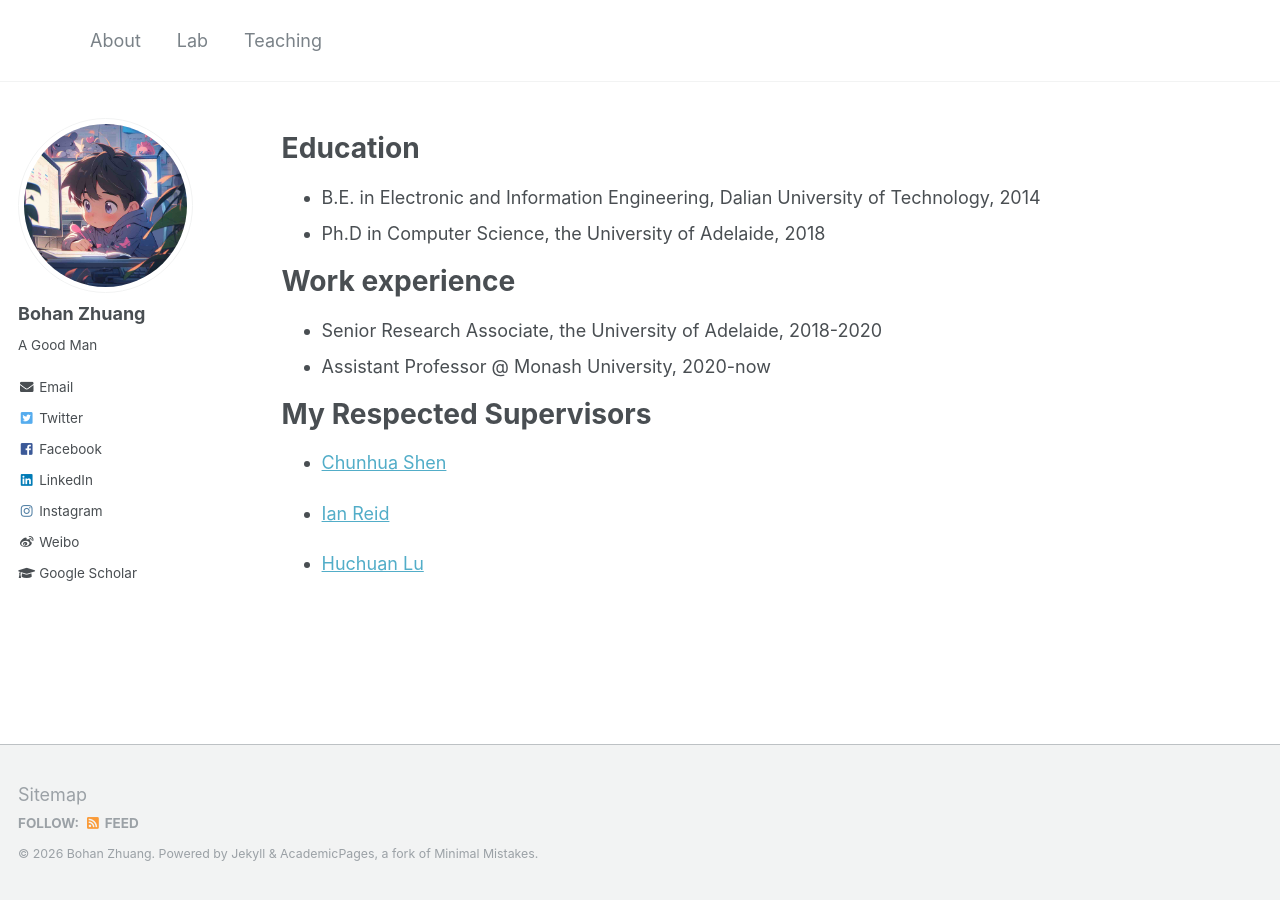
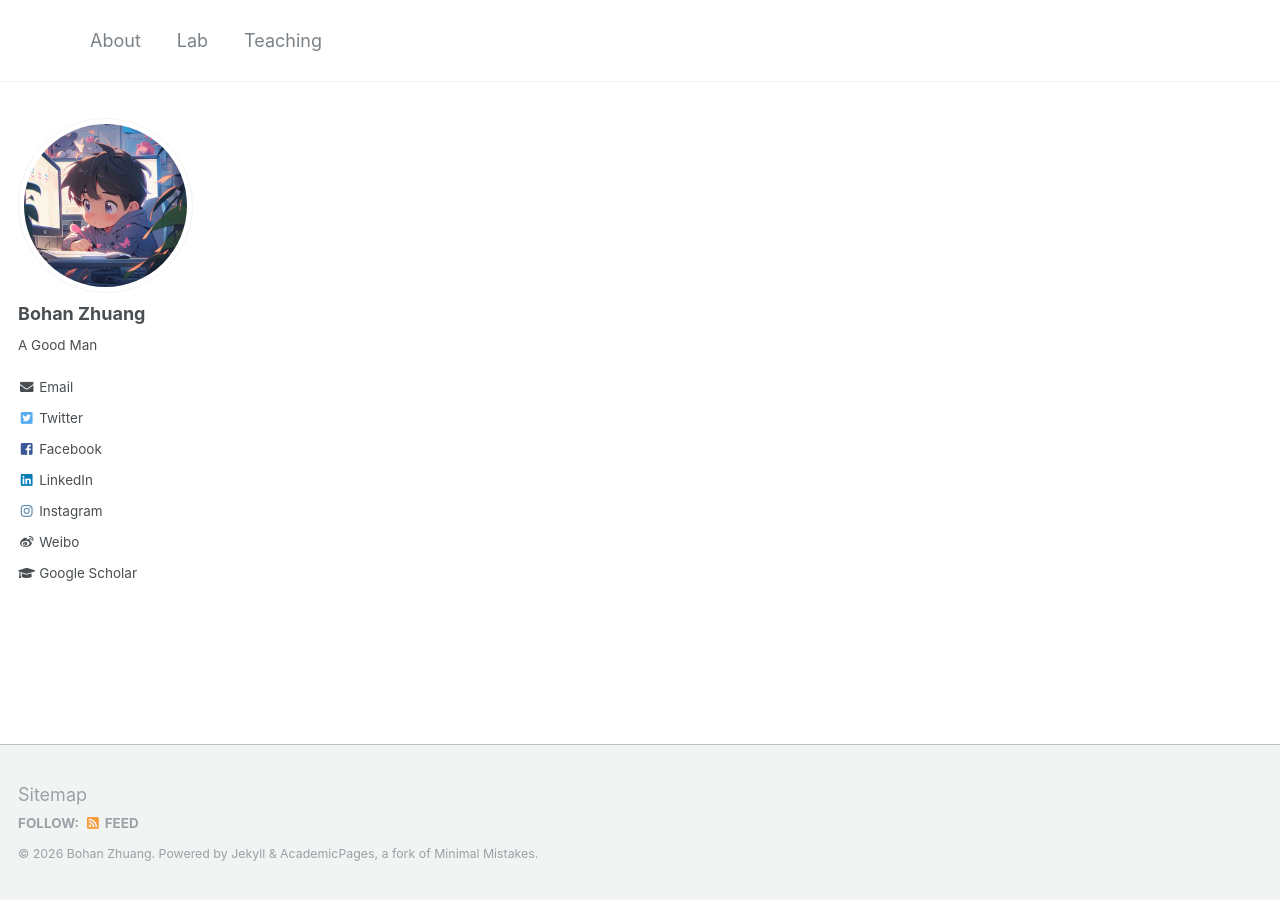
Before and after one commit to bohanzhuang/bohanzhuang.github.io, a Jekyll site: the page built from _pages/cv.md, in a window 1280 px wide. Built offline with Jekyll 4.4.1, drawn with Linux system fonts in a browser that asks for light colours.

Commit message:
Remove sections from CV
Removed education, work experience, and supervisor sections from CV.

```diff
--- a/_pages/cv.md
+++ b/_pages/cv.md
@@ -8,21 +8,3 @@ redirect_from:
 ---
 
 {% include base_path %}
-
-Education
-======
-* B.E. in Electronic and Information Engineering, Dalian University of Technology, 2014
-* Ph.D in Computer Science, the University of Adelaide, 2018
-
-Work experience
-======
-* Senior Research Associate, the University of Adelaide, 2018-2020
-* Assistant Professor @ Monash University, 2020-now
-
-My Respected Supervisors
-======
-* [Chunhua Shen](https://scholar.google.com.au/citations?user=Ljk2BvIAAAAJ&hl=en)
-
-* [Ian Reid](https://scholar.google.com.au/citations?user=ATkNLcQAAAAJ&hl=en)
-
-* [Huchuan Lu](https://scholar.google.com/citations?user=D3nE0agAAAAJ&hl=en)
```
